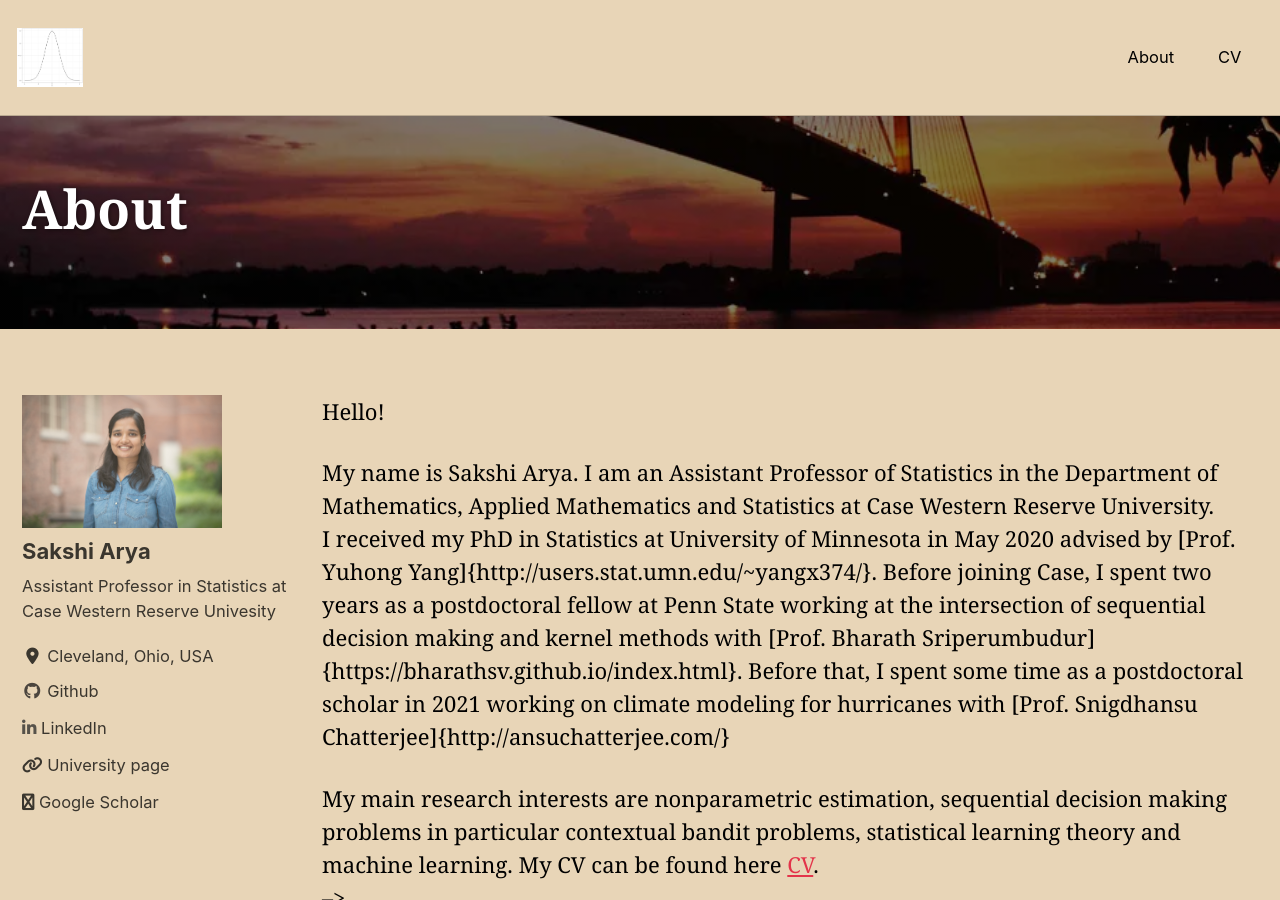
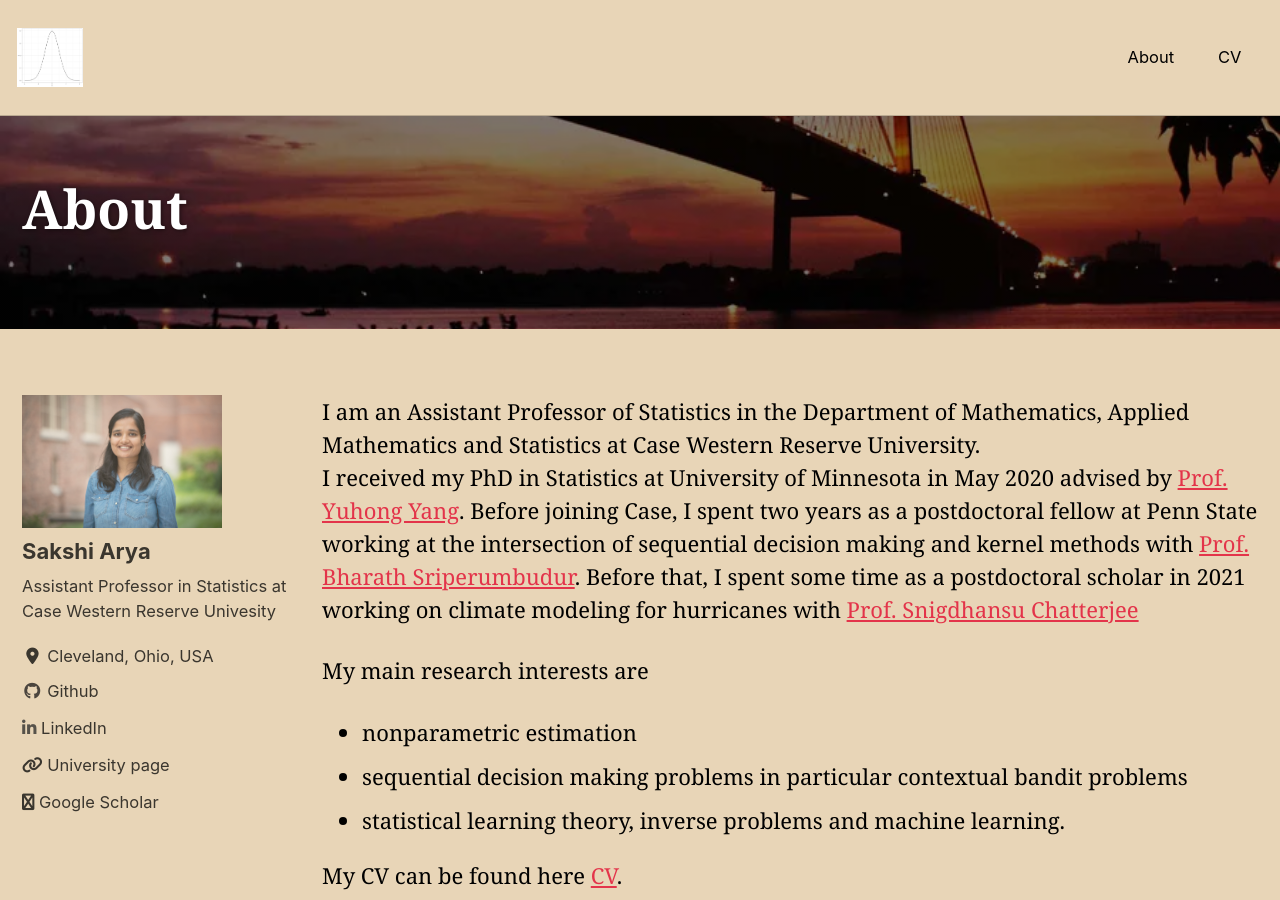
Before and after one commit to sakshiarya/sakshiarya.github.io, a Jekyll site: the page built from _pages/about.md, in a window 1280 px wide and 900 px high. Built offline with Jekyll 4.4.1, drawn with Linux system fonts in a browser that asks for light colours; cached includes are drawn as plain includes; nearby versions of some CDN libraries.

Commit message:
changed About

```diff
--- a/_pages/about.md
+++ b/_pages/about.md
@@ -11,12 +11,15 @@ classes: wide
 author_profile: true
 ---
 
-Hello!
+I am an Assistant Professor of Statistics in the Department of Mathematics, Applied Mathematics and Statistics at Case Western Reserve University.
+I received my PhD in Statistics at University of Minnesota in May 2020 advised by [Prof. Yuhong Yang](http://users.stat.umn.edu/~yangx374/). Before joining Case, I spent two years as a postdoctoral fellow at Penn State working at the intersection of sequential decision making and kernel methods with [Prof. Bharath Sriperumbudur](https://bharathsv.github.io/index.html). Before that, I spent some time as a postdoctoral scholar in 2021 working on climate modeling for hurricanes with [Prof. Snigdhansu Chatterjee](http://ansuchatterjee.com/) <br>
 
-My name is Sakshi Arya. I am an Assistant Professor of Statistics in the Department of Mathematics, Applied Mathematics and Statistics at Case Western Reserve University.
-I received my PhD in Statistics at University of Minnesota in May 2020 advised by [Prof. Yuhong Yang]{http://users.stat.umn.edu/~yangx374/}. Before joining Case, I spent two years as a postdoctoral fellow at Penn State working at the intersection of sequential decision making and kernel methods with [Prof. Bharath Sriperumbudur]{https://bharathsv.github.io/index.html}. Before that, I spent some time as a postdoctoral scholar in 2021 working on climate modeling for hurricanes with [Prof. Snigdhansu Chatterjee]{http://ansuchatterjee.com/} <br>
+My main research interests are
+- nonparametric estimation
+-  sequential decision making problems in particular contextual bandit problems
+-  statistical learning theory, inverse problems and machine learning.
 
-My main research interests are nonparametric estimation, sequential decision making problems in particular contextual bandit problems, statistical learning theory and machine learning. My CV can be found here <a href="/assets/pdf/Sakshi_CV.pdf" target="_blank">CV</a>.<br> -->
+My CV can be found here <a href="/assets/pdf/Sakshi_CV.pdf" target="_blank">CV</a>.<br> -->
 <!-- and papers my [Google Scholar](https://scholar.google.com/citations?user=A-sLpqsAAAAJ&hl=en&authuser=1) and my and <a href="/assets/pdf/Research_Statement.pdf" target="_blank">full Research Statement</a>.<br> -->
 
 
```
Also changed, not shown: 2 other files.
